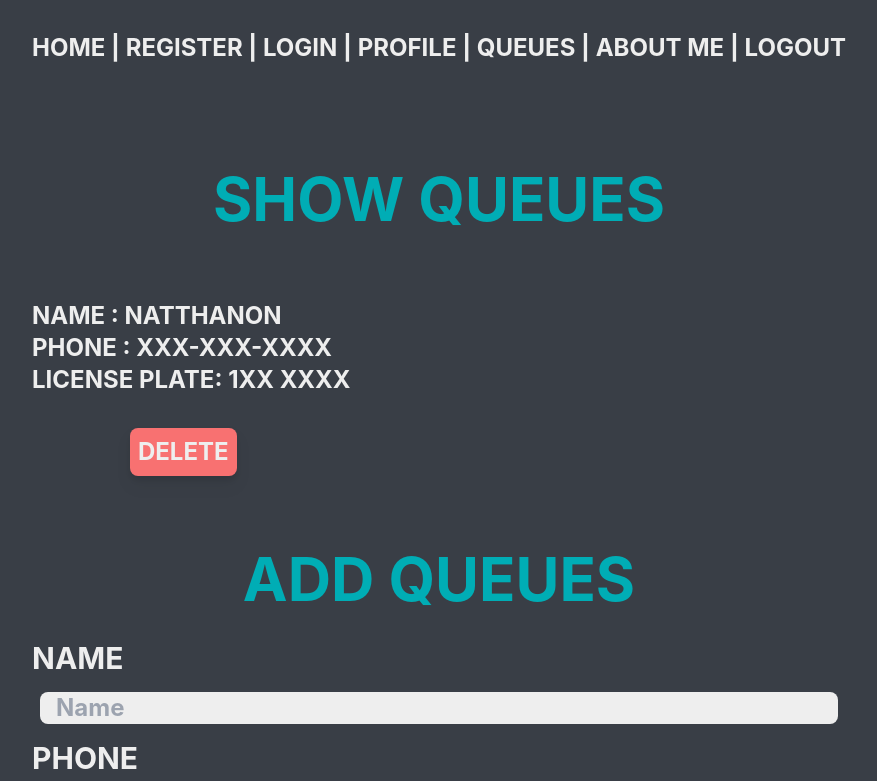
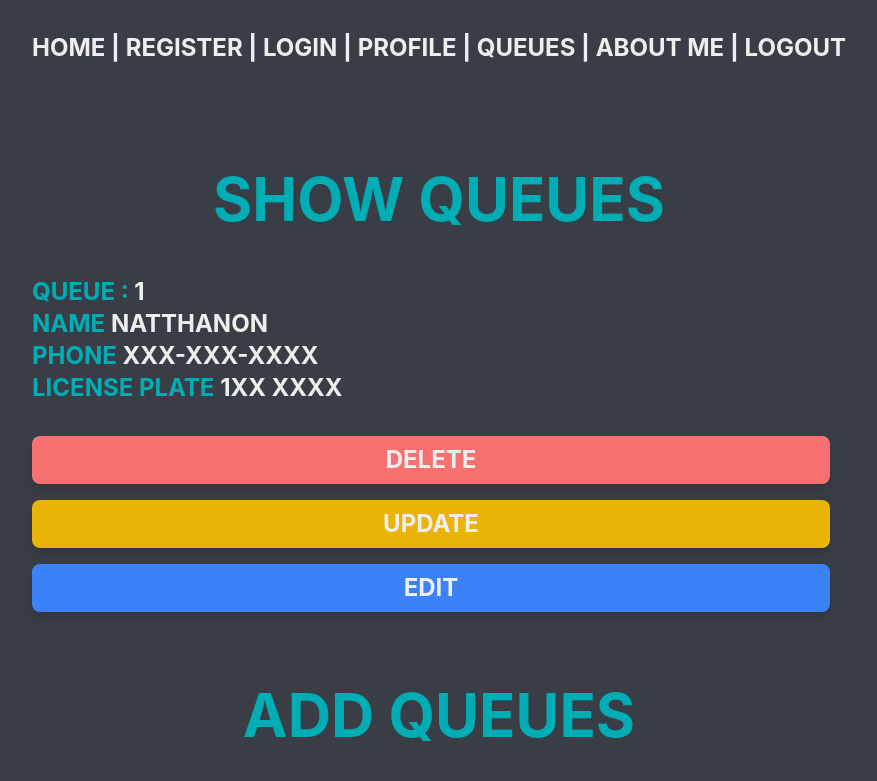
Before and after one commit to nnahttann/miniproject_DCW, a Next.js app in the folder frontend/: page /showQueues_edit in a window 1280 px wide. Shown: the top 781 px of the page, without its empty margins (201-1078 px from the left). Built offline with nearby package versions, Linux system fonts and the light colour scheme; no server answers.

Commit message:
add buttonUpdate

```diff
--- a/frontend/pages/aboutMe.js
+++ b/frontend/pages/aboutMe.js
@@ -24,11 +24,6 @@ const GetConfig = () => {
                     computer engineering <br />
                 </span>
             </div>
-            <br />
-            <div className="flex flex-col text-[#EEEEEE] text-2xl text-center font-bold w3/4 uppercase animate-pulse">
-                <a href="https://www.apple.com/pro-display-xdr/" > Youtube link</a>
-                <a href="https://www.apple.com/pro-display-xdr/" >Medium link</a>
-            </div>
         </div>
         <div className='w-screen'>
             <Footer />
--- a/frontend/pages/login.js
+++ b/frontend/pages/login.js
@@ -41,7 +41,7 @@ export default function Login({ token }) {
             <Head>
                 <title>Login Page</title>
             </Head>
-            <div className="flex flex-col justify-start items-center h-screen w-screen bg-[#393E46]">
+            <div className="flex flex-col justify-start items-center h-screen w-full bg-[#393E46]">
                 <div className="flex flex-col text-[#EEEEEE] text-2xl font-bold w3/4 uppercase">
                     <br />
                     <Navbar /><br />
--- a/frontend/pages/showQueues.js
+++ b/frontend/pages/showQueues.js
@@ -3,7 +3,7 @@ import Layout from '../components/layout'
 import Navbar from '../components/navbar'
 import { useEffect, useState } from 'react'
 import axios from 'axios'
-import stdAuth from '../components/queuesAuth'
+import queuesAuth from '../components/queuesAuth'
 import config from '../config/config'
 
 
@@ -61,7 +61,7 @@ const showQueues = ({ token }) => {
         </Layout>
     )
 }
-export default stdAuth(showQueues)
+export default queuesAuth(showQueues)
 
 export function getServerSideProps({ req, res }) {
     return { props: { token: req.cookies.token || "" } };
--- a/frontend/pages/showQueues_edit.js
+++ b/frontend/pages/showQueues_edit.js
@@ -2,12 +2,14 @@ import Head from 'next/head'
 import Layout from '../components/layout'
 import Navbar from '../components/navbar'
 import { useEffect, useState } from 'react'
-
+import useSWR, { mutate } from 'swr'
 import axios from 'axios'
-import stdAuth from '../components/queuesAuth'
+import queuesAuth from '../components/queuesAuth'
 import config from '../config/config'
+import React, { Component } from 'react'
 
 const URL = `${config.URL}/queues`
+
 const editQueues = ({ token }) => {
 
     const [queues, setQueues] = useState({
@@ -16,6 +18,7 @@ const editQueues = ({ token }) => {
                 { id: 1, name: 'Natthanon', phone: 'xxx-xxx-xxxx', license: "1xx xxxx" },
             ]
     })
+    const [idEdit, setidEdit] = useState('')
     const [name, setName] = useState('')
     const [phone, setPhone] = useState('')
     const [license, setLicense] = useState('')
@@ -32,30 +35,85 @@ const editQueues = ({ token }) => {
         console.log('Queues:', queues)
         if (queues.list && queues.list.length)
             return (queues.list.map((queues, index) =>
-            (<div className="flex flex-col items-center mt-8" key={index}>
-                <div >
-                    Name : {queues.name} <br></br>
-                    Phone : {queues.phone}  <br></br>
-                    License Plate: {queues.license}  <br></br>
+            (<div className="flex flex-col mt-2 h-full h-full " key={index}>
+                <div className='w-full h-full'>
+                    <span className=" text-[#00ADB5]">queue : </span>{index + 1}<br></br>
+                    <span className=" text-[#00ADB5]">Name  </span>{(+idEdit !== +queues.id) ? queues.name :
+                        (<input type="text"
+                            value={name}
+                            onChange={(e) => setName(e.target.value)}>
+                        </input >)
+                    } <br></br>
+                    <span className=" text-[#00ADB5]">Phone </span> {(+idEdit !== +queues.id) ? queues.phone :
+                        (<input type="text"
+                            value={phone}
+                            onChange={(e) => setName(e.target.value)}>
+                        </input >)
+                    } <br></br>
+                    <span className=" text-[#00ADB5]"> License Plate </span>{(+idEdit !== +queues.id) ? queues.license :
+                        (<input type="text"
+                            value={license}
+                            onChange={(e) => setName(e.target.value)}>
+                        </input >)
+                    } <br></br>
                 </div>
-                <button className="mr-4 p-2 mt-8 bg-red-400 hover:text-[#EEEEEE] rounded-lg drop-shadow-lg font-bold transition motion-reduce:transition-none motion-reduce:hover:transform-none uppercase" onClick={() => deleteQueues(queues.id)} > Delete </button>
+                <button className="mr-4 p-2 mt-8 bg-red-400 hover:text-[#EEEEEE] rounded-lg drop-shadow-lg font-bold uppercase"
+                    onClick={() => deleteQueues(queues.id)} > Delete
+                </button>
+                <button className="mr-4 p-2 mt-4 bg-yellow-500 hover:text-[#EEEEEE] rounded-lg drop-shadow-lg font-bold uppercase"
+                    onClick={() => updateQueues(queues.id)} > update
+                </button>
+                <button className="mr-4 p-2 mt-4 bg-blue-500 hover:text-[#EEEEEE] rounded-lg drop-shadow-lg font-bold transition motion-reduce:transition-none motion-reduce:hover:transform-none uppercase"
+                    onClick={() => editQueues(queues.id,queues.name,queues.phone,queues.license)} > edit
+                </button>
+
             </div >)
             ))
         else {
             return (<span className="flex flex-col items-center text-4xl animate-pulse">No Queues</span>)
         }
     }
+    const addQueues = async (name, phone, license) => {
+        if (name.trim() === '' || phone.trim() === '' || license.trim() === '') {
+            alert('Please complete the information')
+        }
+        else {
+            const result = await axios.post(URL, { name, phone, license })
+            console.log(result.data)
+            setQueues(result.data)
+        }
+        mutate(URL)
+    }
 
-    const addQueues = async (name, phone, license) => {
-        let result = await axios.post(URL, { name, phone, license })
-        console.log(result.data)
+    const updateQueues = async (id) => {
+        const result = await axios.put(`${URL}/${id}`, {
+            name,
+            phone,
+            license
+        })
+        console.log('Quesue id update: ', result.data)
         setQueues(result.data)
     }
 
+    const editQueues = async (queues, id) => {
+        setidEdit(id)
+        let text = queues.find((queue) => +queue.id === +id)
+        setName(text.name)
+        setPhone(text.phone)
+        setLicense(text.license)
+        if (+idEdit === +id) { //Press Edit again
+            const result = await axios.put(`${URL}/${id}`, {
+                name, phone, license
+            })
+            setidEdit(0)
+        }
+        mutate(URL)
+    }
     const deleteQueues = async (id) => {
         const result = await axios.delete(`${URL}/${id}`)
         console.log(result.data)
         setQueues(result.data)
+        mutate(URL)
     }
 
     return (
@@ -63,7 +121,7 @@ const editQueues = ({ token }) => {
             <Head>
                 <title>Queues</title>
             </Head>
-            <div className="flex flex-col justify-start items-center h-full w-screen bg-[#393E46]">
+            <div className="flex flex-col justify-start items-center h-full w-full bg-[#393E46]">
                 <div className="flex flex-col text-[#EEEEEE] text-2xl font-bold w3/4 uppercase">
                     <br />
                     <Navbar /><br />
@@ -72,7 +130,7 @@ const editQueues = ({ token }) => {
                     <div>
                         <span className=" text-[#00ADB5] text-6xl font-bold flex flex-col text-center mt-20 mb-8 animate-bounce uppercase">Show Queues</span>
                     </div>
-                    <div className=" = flex flex-row justify-start">
+                    <div className=" = flex flex-col justify-start">
                         <div className="flex flex-col text-[#EEEEEE] text-2xl font-bold w3/4 uppercase">
                             {printQueues()}
                         </div>
@@ -125,7 +183,7 @@ const editQueues = ({ token }) => {
     )
 }
 
-export default stdAuth(editQueues)
+export default queuesAuth(editQueues)
 
 export function getServerSideProps({ req, res }) {
     return { props: { token: req.cookies.token || "" } };
```
Also changed, not shown: 2 other files (tests, documents, lock files or other folders).
